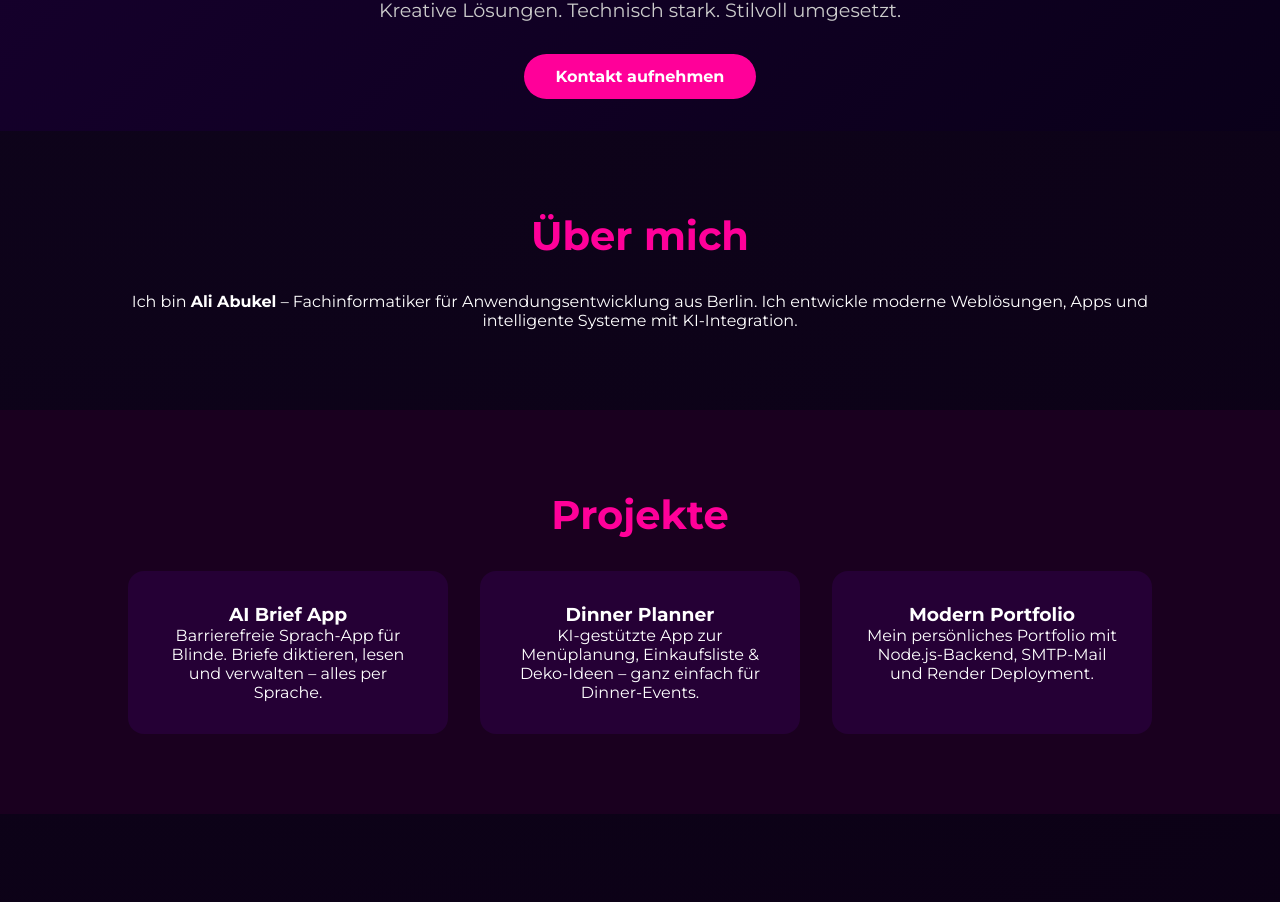
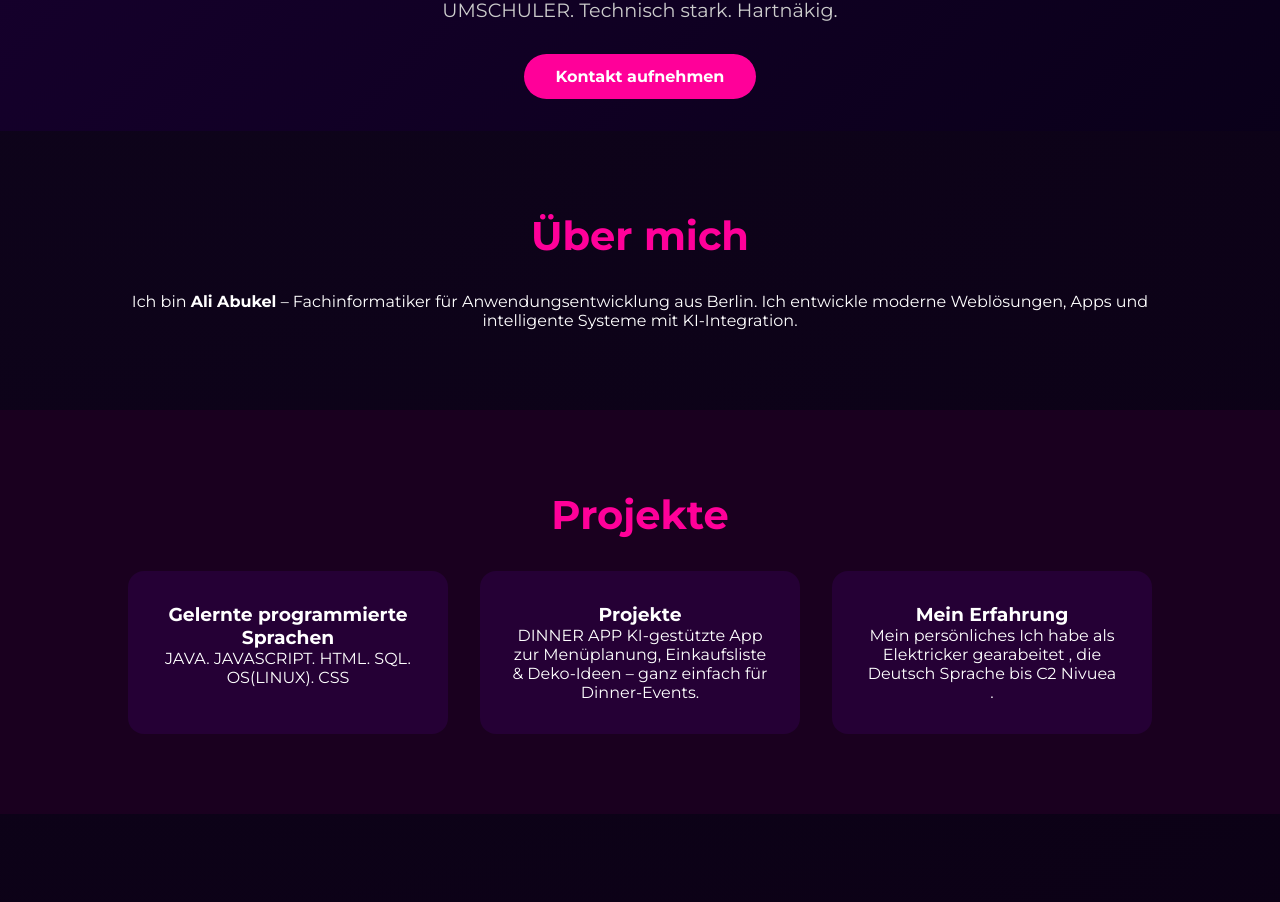
Before and after one commit to ali-abukel/email-website, a website: page public/index.html in a window 1280 px wide. Shown: the part 669-1571 px from the top of the page. Drawn offline with Linux system fonts and the light colour scheme.

Commit message:
Update personal information in index.html

```diff
--- a/public/index.html
+++ b/public/index.html
@@ -18,8 +18,8 @@
       </ul>
     </nav>
     <div class="hero-content">
-      <h1>MODERN <span>WEB DESIGN</span></h1>
-      <p>Kreative Lösungen. Technisch stark. Stilvoll umgesetzt.</p>
+      <h1>MODERN <span>Ali Abukel</span></h1>
+      <p>UMSCHULER. Technisch stark. Hartnäkig.</p>
       <a href="#contact" class="btn">Kontakt aufnehmen</a>
     </div>
   </header>
@@ -34,16 +34,16 @@
     <h2>Projekte</h2>
     <div class="project-grid">
       <div class="project-card">
-        <h3>AI Brief App</h3>
-        <p>Barrierefreie Sprach-App für Blinde. Briefe diktieren, lesen und verwalten – alles per Sprache.</p>
+        <h3>Gelernte programmierte Sprachen</h3>
+        <p>JAVA. JAVASCRIPT. HTML. SQL. OS(LINUX). CSS </p>
       </div>
       <div class="project-card">
-        <h3>Dinner Planner</h3>
-        <p>KI-gestützte App zur Menüplanung, Einkaufsliste & Deko-Ideen – ganz einfach für Dinner-Events.</p>
+        <h3>Projekte</h3>
+        <p>DINNER APP KI-gestützte App zur Menüplanung, Einkaufsliste & Deko-Ideen – ganz einfach für Dinner-Events.</p>
       </div>
       <div class="project-card">
-        <h3>Modern Portfolio</h3>
-        <p>Mein persönliches Portfolio mit Node.js-Backend, SMTP-Mail und Render Deployment.</p>
+        <h3>Mein Erfahrung </h3>
+        <p>Mein persönliches Ich habe als Elektricker gearabeitet , die Deutsch Sprache bis C2 Nivuea .</p>
       </div>
     </div>
   </section>
```
